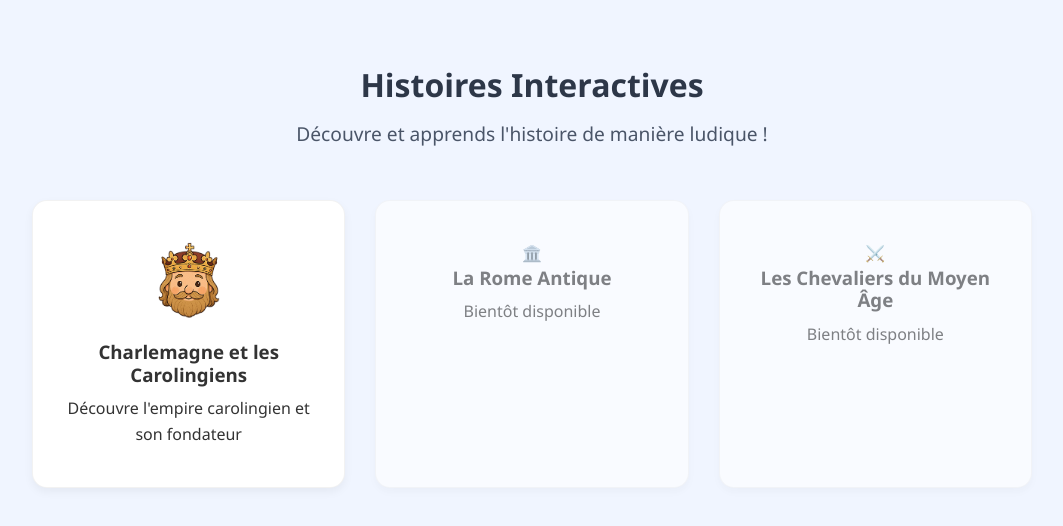
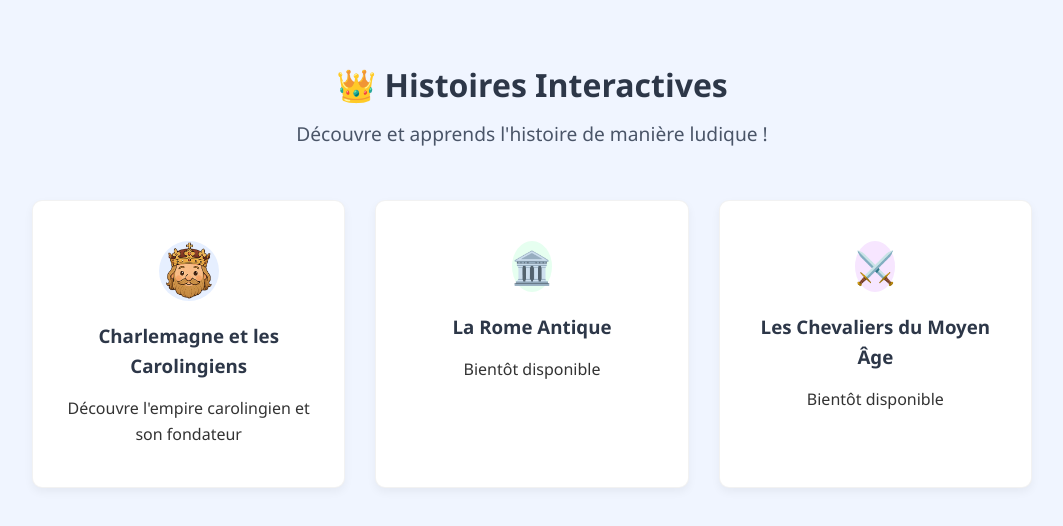
Before and after one commit to joalasta/charlemagne-pwa, a plain HTML site: page index.html in a window 1280 px wide. Shown: the whole page, without its empty margins (108-1171 px from the left). Drawn offline with Linux system fonts and the light colour scheme.

Commit message:
Initial commit : PWA Histoires Interactives - Chapitre Charlemagne

```diff
--- a/index.html
+++ b/index.html
@@ -6,7 +6,7 @@
     <title>Histoires Interactives</title>
 
     <!-- PWA Meta tags -->
-    <meta name="theme-color" content="#f0f5ff">
+    <meta name="theme-color" content="#9B1B28">
     <meta name="description" content="Apprends l'histoire de manière interactive !">
     <link rel="manifest" href="manifest.json">
     <link rel="icon" type="image/png" sizes="192x192" href="icon-192.png">
@@ -15,68 +15,38 @@
     <meta name="apple-mobile-web-app-status-bar-style" content="default">
     <meta name="apple-mobile-web-app-title" content="Histoires Interactives">
 
-    <!-- Charger le CSS existant -->
+    <!-- Charger le CSS -->
     <link rel="stylesheet" href="charlemagne.css">
-
-    <style>
-        /* Quelques styles supplémentaires juste pour cette page */
-        .chapters-grid {
-            display: grid;
-            grid-template-columns: repeat(auto-fit, minmax(300px, 1fr));
-            gap: 30px;
-            max-width: 1000px;
-            margin: 0 auto;
-        }
-
-        .chapter-card {
-            background: white;
-            border-radius: 15px;
-            padding: 40px 30px;
-            text-align: center;
-            cursor: pointer;
-            transition: all 0.3s ease;
-            box-shadow: 0 4px 10px rgba(0,0,0,0.05);
-            border: 1px solid rgba(0,0,0,0.05);
-            display: flex;
-            flex-direction: column;
-            align-items: center;
-        }
-
-        .chapter-card:hover {
-            transform: translateY(-5px);
-            box-shadow: 0 10px 25px rgba(0,0,0,0.1);
-        }
-
-        .chapter-icon {
-            width: 80px;
-            height: 80px;
-            margin-bottom: 20px;
-        }
-    </style>
 </head>
 <body>
     <div class="container">
         <div id="home" class="page active">
             <div class="home-page">
-                <h1>Histoires Interactives</h1>
+                <h1>👑 Histoires Interactives</h1>
                 <p class="subtitle">Découvre et apprends l'histoire de manière ludique !</p>
 
-                <div class="chapters-grid">
-                    <div class="chapter-card" onclick="window.location.href='chapitre-charlemagne.html'">
-                        <img src="images/charlemagne-icon.png" alt="Charlemagne" class="chapter-icon">
+                <div class="menu-grid">
+                    <div class="menu-card" onclick="window.location.href='chapitre-charlemagne.html'">
+                        <div class="icon">
+                            <img src="images/charlemagne-icon.png" alt="Charlemagne" class="icon-img">
+                        </div>
                         <h3>Charlemagne et les Carolingiens</h3>
                         <p>Découvre l'empire carolingien et son fondateur</p>
                     </div>
 
                     <!-- Futurs chapitres à ajouter -->
-                    <div class="chapter-card" style="opacity: 0.6; cursor: default;">
-                        <div class="icon">🏛️</div>
+                    <div class="menu-card disabled">
+                        <div class="icon">
+                            <span style="font-size: 2rem;">🏛️</span>
+                        </div>
                         <h3>La Rome Antique</h3>
                         <p>Bientôt disponible</p>
                     </div>
 
-                    <div class="chapter-card" style="opacity: 0.6; cursor: default;">
-                        <div class="icon">⚔️</div>
+                    <div class="menu-card disabled">
+                        <div class="icon">
+                            <span style="font-size: 2rem;">⚔️</span>
+                        </div>
                         <h3>Les Chevaliers du Moyen Âge</h3>
                         <p>Bientôt disponible</p>
                     </div>
```
Also changed, not shown: chapitre-charlemagne.html (+7 -3 lines), 2 other files.
